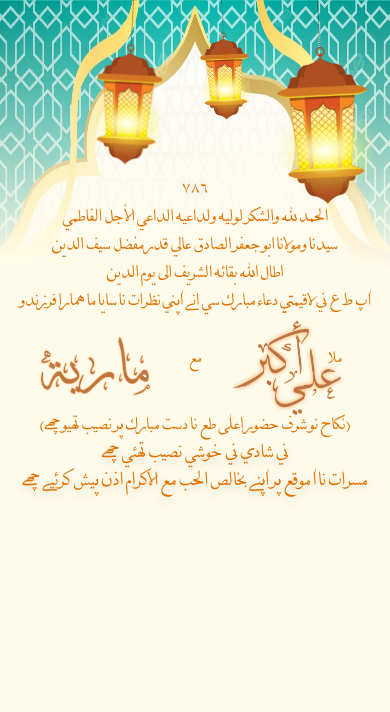
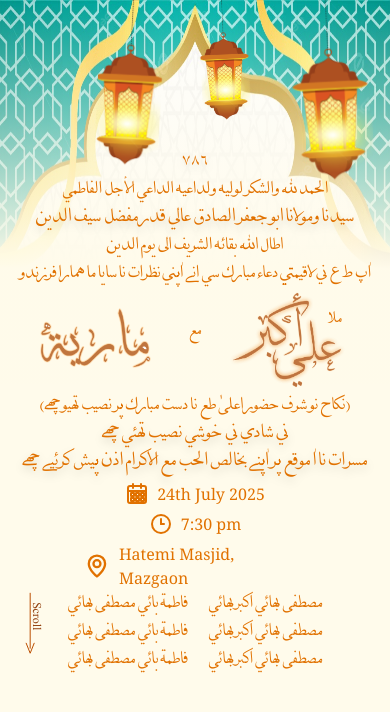
Before and after one commit to favorito26/wedding-card, a PHP site: page /?id=1 in a window 390 px wide. Shown: the top 712 px of the page. Run offline with PHP 8.4, Linux system fonts and the light colour scheme; data that the repository does not hold is empty; some libraries are stand-ins or nearby versions.

Commit message:
Refactor wedding invitation system: Replace index.html with index.php for dynamic guest handling, implement RSVP functionality, and update package names.

```diff
--- a/css/output.css
+++ b/css/output.css
@@ -5,18 +5,23 @@
   :root, :host {
     --font-sans: ui-sans-serif, system-ui, sans-serif, "Apple Color Emoji",
       "Segoe UI Emoji", "Segoe UI Symbol", "Noto Color Emoji";
+    --font-serif: ui-serif, Georgia, Cambria, "Times New Roman", Times, serif;
     --font-mono: ui-monospace, SFMono-Regular, Menlo, Monaco, Consolas, "Liberation Mono",
       "Courier New", monospace;
     --color-amber-50: oklch(98.7% 0.022 95.277);
     --color-amber-100: oklch(96.2% 0.059 95.617);
     --color-amber-600: oklch(66.6% 0.179 58.318);
+    --color-amber-700: oklch(55.5% 0.163 48.998);
+    --color-amber-900: oklch(41.4% 0.112 45.904);
     --color-amber-950: oklch(27.9% 0.077 45.635);
+    --color-white: #fff;
     --spacing: 0.25rem;
     --text-lg: 1.125rem;
     --text-lg--line-height: calc(1.75 / 1.125);
     --text-xl: 1.25rem;
     --text-xl--line-height: calc(1.75 / 1.25);
     --drop-shadow-lg: 0 4px 4px rgb(0 0 0 / 0.15);
+    --ease-in-out: cubic-bezier(0.4, 0, 0.2, 1);
     --default-font-family: var(--font-sans);
     --default-mono-font-family: var(--font-mono);
   }
@@ -173,17 +178,83 @@
   .absolute {
     position: absolute;
   }
+  .top-40 {
+    top: calc(var(--spacing) * 40);
+  }
   .right-12 {
     right: calc(var(--spacing) * 12);
+  }
+  .mt-3 {
+    margin-top: calc(var(--spacing) * 3);
   }
   .mt-8 {
     margin-top: calc(var(--spacing) * 8);
   }
-  .mt-10 {
-    margin-top: calc(var(--spacing) * 10);
-  }
   .mt-12 {
     margin-top: calc(var(--spacing) * 12);
+  }
+  .flex {
+    display: flex;
+  }
+  .table {
+    display: table;
+  }
+  .h-full {
+    height: 100%;
+  }
+  .w-full {
+    width: 100%;
+  }
+  .border-collapse {
+    border-collapse: collapse;
+  }
+  .transform {
+    transform: var(--tw-rotate-x,) var(--tw-rotate-y,) var(--tw-rotate-z,) var(--tw-skew-x,) var(--tw-skew-y,);
+  }
+  .resize {
+    resize: both;
+  }
+  .flex-col {
+    flex-direction: column;
+  }
+  .items-center {
+    align-items: center;
+  }
+  .justify-center {
+    justify-content: center;
+  }
+  .border {
+    border-style: var(--tw-border-style);
+    border-width: 1px;
+  }
+  .bg-amber-900 {
+    background-color: var(--color-amber-900);
+  }
+  .p-5 {
+    padding: calc(var(--spacing) * 5);
+  }
+  .text-center {
+    text-align: center;
+  }
+  .text-amber-600 {
+    color: var(--color-amber-600);
+  }
+  .text-white {
+    color: var(--color-white);
+  }
+  .underline {
+    text-decoration-line: underline;
+  }
+  .outline {
+    outline-style: var(--tw-outline-style);
+    outline-width: 1px;
+  }
+  .filter {
+    filter: var(--tw-blur,) var(--tw-brightness,) var(--tw-contrast,) var(--tw-grayscale,) var(--tw-hue-rotate,) var(--tw-invert,) var(--tw-saturate,) var(--tw-sepia,) var(--tw-drop-shadow,);
+  }
+  .ease-in-out {
+    --tw-ease: var(--ease-in-out);
+    transition-timing-function: var(--ease-in-out);
   }
 }
 @font-face {
@@ -216,7 +287,7 @@ body {
 }
 .writings {
   position: absolute;
-  top: calc(var(--spacing) * 44);
+  top: 148px;
   display: flex;
   width: 100%;
   flex-direction: column;
@@ -229,6 +300,7 @@ body {
   }
   font-family: 'alkanz';
   animation: fade-in linear 3s;
+  opacity: 1;
 }
 .invite-text {
   font-size: var(--text-xl);
@@ -263,8 +335,8 @@ body {
   position: absolute;
   top: calc(var(--spacing) * 0);
   right: calc(var(--spacing) * 6);
-  height: calc(var(--spacing) * 52);
-  width: calc(var(--spacing) * 24);
+  height: calc(var(--spacing) * 48);
+  width: calc(var(--spacing) * 20);
   object-fit: cover;
   animation: swing 1.2s ease-in-out infinite;
   transform-origin: top center;
@@ -289,6 +361,22 @@ body {
   animation: swing 1s ease-in-out infinite;
   transform-origin: top center;
 }
+article {
+  margin-top: calc(var(--spacing) * 1.5);
+  display: flex;
+  width: calc(var(--spacing) * 56);
+  align-items: center;
+  justify-content: center;
+  gap: calc(var(--spacing) * 2);
+  text-align: left;
+  font-family: var(--font-serif);
+}
+main {
+  display: flex;
+  gap: calc(var(--spacing) * 5);
+  font-size: var(--text-lg);
+  line-height: var(--tw-leading, var(--text-lg--line-height));
+}
 @keyframes swing {
   0% {
     transform: rotate(3deg);
@@ -307,6 +395,67 @@ body {
   100% {
     opacity: 1;
   }
+}
+#rsvpForm {
+  opacity: 0;
+}
+@keyframes arrow-bounce {
+  0%, 100% {
+    transform: translateY(0);
+  }
+  50% {
+    transform: translateY(6px);
+  }
+}
+.arrow-container {
+  position: absolute;
+  bottom: 10px;
+  display: flex;
+  align-items: center;
+  z-index: 50;
+  right: 75%;
+  animation: arrow-bounce 1s infinite;
+}
+.arrow {
+  color: var(--color-amber-700);
+}
+.arrow-text {
+  width: 80%;
+  font-size: 12px;
+  color: #92400e;
+  transform: rotate(90deg) translateX(-35px) translateY(15px);
+  transform-origin: left center;
+  margin: 0;
+}
+@property --tw-rotate-x {
+  syntax: "*";
+  inherits: false;
+}
+@property --tw-rotate-y {
+  syntax: "*";
+  inherits: false;
+}
+@property --tw-rotate-z {
+  syntax: "*";
+  inherits: false;
+}
+@property --tw-skew-x {
+  syntax: "*";
+  inherits: false;
+}
+@property --tw-skew-y {
+  syntax: "*";
+  inherits: false;
+}
+@property --tw-border-style {
+  syntax: "*";
+  inherits: false;
+  initial-value: solid;
+}
+@property --tw-outline-style {
+  syntax: "*";
+  inherits: false;
+  initial-value: solid;
 }
 @property --tw-blur {
   syntax: "*";
@@ -361,9 +510,20 @@ body {
   syntax: "*";
   inherits: false;
 }
+@property --tw-ease {
+  syntax: "*";
+  inherits: false;
+}
 @layer properties {
   @supports ((-webkit-hyphens: none) and (not (margin-trim: inline))) or ((-moz-orient: inline) and (not (color:rgb(from red r g b)))) {
     *, ::before, ::after, ::backdrop {
+      --tw-rotate-x: initial;
+      --tw-rotate-y: initial;
+      --tw-rotate-z: initial;
+      --tw-skew-x: initial;
+      --tw-skew-y: initial;
+      --tw-border-style: solid;
+      --tw-outline-style: solid;
       --tw-blur: initial;
       --tw-brightness: initial;
       --tw-contrast: initial;
@@ -377,6 +537,7 @@ body {
       --tw-drop-shadow-color: initial;
       --tw-drop-shadow-alpha: 100%;
       --tw-drop-shadow-size: initial;
+      --tw-ease: initial;
     }
   }
 }
--- /dev/null
+++ b/db.php
@@ -0,0 +1,14 @@
+<?php
+$host = "localhost";   // your database host
+$user = "root";        // database username
+$pass = "m260103c";            // database password
+$dbname = "invitations";   // database name
+
+// Create connection
+$db = new mysqli($host, $user, $pass, $dbname);
+
+// Check connection
+if($db->connect_error){
+    die("Database connection failed: " . $db->connect_error);
+}
+?>
--- a/index.html
+++ /dev/null
@@ -1,33 +0,0 @@
-<!DOCTYPE html>
-<html lang="en">
-
-<head>
-    <meta charset="UTF-8">
-    <meta name="viewport" content="width=device-width, initial-scale=1.0">
-    <link rel="stylesheet" href="css/output.css">
-    <title>wedding card</title>
-</head>
-
-<body>
-    <div class="fade-container">
-        <img src="./assets/tomb.jpg" class="tomb" alt="">
-    </div>
-    <img src="./assets/lantern.png" class="lantern" alt="">
-    <img src="./assets/lantern.png" class="lantern2" alt="">
-    <img src="./assets/lantern.png" class="lantern3" alt="">
-    <section class="writings">
-        <h1 class="invite-text">786</h1>
-        <p class="details-text"> الحمد لله والشكر لوليه ولداعيه الداعي الأجل الفاطمي</p>
-        <p class="details-text">سيدنا ومولانا ابو جعفر الصادق عالي قدر مفضل سيف الدين</p>
-        <p class="details-text">اطال الله بقائه الشريف الى يوم الدين</p>
-       <p class="details-text">اْثث ط ع ني لاقيمتي دعاء مبارك سي انسس اْثثني نظرات نا سايا ما همارا فرزندو</p>         <img src="./assets/dulhan.png" class="dulhan" alt="">
-        <img src="./assets/dulha.png" class="dulha" alt="">
-        <p class="mt-8">مع</p>
-        <p class="absolute right-12 mt-12">ملا</p>
-          <p class="details-text mt-10">(نكاح نو شرف حضور اعلْى طع نا دست مبارك ثثر نصيب تهيو ؛)</p>
-          <p class="invite-text">ني شادي ني خوشي نصيب تهئي ؛</p>
-          <p class="invite-text">مسرات نا اْ موقع ثثر اْثثنسس بخالص الحب مع الاكرام اذن ثثيش كرئيسس ؛</p>
-    </section>
-</body>
-
-</html>
--- /dev/null
+++ b/index.php
@@ -0,0 +1,231 @@
+<?php
+include 'db.php';
+
+$id = $_GET['id'];
+$q = $db->query("SELECT * FROM guests WHERE id=$id");
+$guest = $q->fetch_assoc();
+?>
+
+<!DOCTYPE html>
+<html lang="en">
+  <head>
+    <meta charset="UTF-8" />
+    <meta name="viewport" content="width=device-width, initial-scale=1.0" />
+    <link rel="stylesheet" href="css/output.css" />
+    <script src="https://cdnjs.cloudflare.com/ajax/libs/gsap/3.12.2/gsap.min.js"></script>
+    <script src="https://cdnjs.cloudflare.com/ajax/libs/gsap/3.12.2/ScrollTrigger.min.js"></script>
+    <title>wedding card</title>
+  </head>
+
+  <body>
+    <div class="fade-container">
+      <img src="./assets/tomb.jpg" class="tomb" alt="" />
+    </div>
+    <img src="./assets/lantern.png" class="lantern" alt="" />
+    <img src="./assets/lantern.png" class="lantern2" alt="" />
+    <img src="./assets/lantern.png" class="lantern3" alt="" />
+    <section class="writings">
+      <h1 class="invite-text">786</h1>
+      <p class="details-text">
+        الحمد لله والشكر لوليه ولداعيه الداعي الأجل الفاطمي
+      </p>
+      <p class="invite-text">
+        سيدنا ومولانا ابو جعفر الصادق عالي قدر مفضل سيف الدين
+      </p>
+      <p class="details-text">اطال الله بقائه الشريف الى يوم الدين</p>
+      <p class="details-text">
+        اْثث ط ع ني لاقيمتي دعاء مبارك سي انسس اْثثني نظرات نا سايا ما همارا
+        فرزندو
+      </p>
+      <img src="./assets/dulhan.png" class="dulhan" alt="" />
+      <img src="./assets/dulha.png" class="dulha" alt="" />
+      <p class="mt-8">مع</p>
+      <p class="absolute right-12 top-40">ملا</p>
+      <p class="details-text mt-12">
+        (نكاح نو شرف حضور اعلىْ طع نا دست مبارك ثثر نصيب تهيو ؛)
+      </p>
+      <p class="invite-text">ني شادي ني خوشي نصيب تهئي ؛</p>
+      <p class="invite-text">
+        مسرات نا اْ موقع ثثر اْثثنسس بخالص الحب مع الاكرام اذن ثثيش كرئيسس ؛
+      </p>
+      <article>
+        <svg
+          xmlns="http://www.w3.org/2000/svg"
+          viewBox="0 0 24 24"
+          width="24"
+          height="24"
+          fill="none"
+          stroke="currentColor"
+          stroke-width="2"
+          stroke-linecap="round"
+          stroke-linejoin="round"
+        >
+          <!-- outer calendar -->
+          <rect x="3" y="4" width="18" height="17" rx="2" ry="2" />
+          <!-- top bar -->
+          <line x1="3" y1="9" x2="21" y2="9" />
+          <!-- rings -->
+          <line x1="8" y1="2" x2="8" y2="6" />
+          <line x1="16" y1="2" x2="16" y2="6" />
+          <!-- a few date squares -->
+          <rect x="6" y="11" width="3" height="3" />
+          <rect x="11" y="11" width="3" height="3" />
+          <rect x="16" y="11" width="3" height="3" />
+          <rect x="6" y="16" width="3" height="3" />
+          <rect x="11" y="16" width="3" height="3" />
+          <rect x="16" y="16" width="3" height="3" />
+        </svg>
+        <p>24th July 2025</p>
+      </article>
+      <article>
+        <svg
+          xmlns="http://www.w3.org/2000/svg"
+          viewBox="0 0 24 24"
+          width="24"
+          height="24"
+          fill="none"
+          stroke="currentColor"
+          stroke-width="2"
+          stroke-linecap="round"
+          stroke-linejoin="round"
+        >
+          <!-- outer circle -->
+          <circle cx="12" cy="12" r="9"></circle>
+          <!-- hour hand -->
+          <line x1="12" y1="12" x2="12" y2="7"></line>
+          <!-- minute hand -->
+          <line x1="12" y1="12" x2="15" y2="12"></line>
+        </svg>
+        <p>7:30 pm</p>
+      </article>
+      <article>
+        <svg
+          xmlns="http://www.w3.org/2000/svg"
+          viewBox="0 0 24 24"
+          width="28"
+          height="28"
+          fill="none"
+          stroke="currentColor"
+          stroke-width="2"
+          stroke-linecap="round"
+          stroke-linejoin="round"
+        >
+          <!-- outer pin -->
+          <path d="M12 21s7-5.5 7-11a7 7 0 10-14 0c0 5.5 7 11 7 11z" />
+          <!-- center circle -->
+          <circle cx="12" cy="10" r="3" />
+        </svg>
+        <p>Hatemi Masjid, Mazgaon</p>
+      </article>
+
+      <main>
+        <p>فاطمة بائي مصطفى بهائي</p>
+        <p>مصطفى بهائي اكبر بهائي</p>
+      </main>
+      <main>
+        <p>فاطمة بائي مصطفى بهائي</p>
+        <p>مصطفى بهائي اكبر بهائي</p>
+      </main>
+      <main>
+        <p>فاطمة بائي مصطفى بهائي</p>
+        <p>مصطفى بهائي اكبر بهائي</p>
+      </main>
+      <div class="arrow-container">
+      <svg
+        class="arrow"
+        width="60"
+        height="80"
+        viewBox="0 0 60 160"
+        fill="none"
+        stroke="currentColor"
+        stroke-width="2"
+        stroke-linecap="round"
+      >
+        <!-- long tail -->
+        <line x1="30" y1="10" x2="30" y2="120" />
+
+        <!-- arrow head -->
+        <polyline points="22,110 30,130 38,110" />
+      </svg>
+      <p class="arrow-text">Scroll</p>
+      </div>
+    </section>
+    <form
+      class="w-full h-full flex flex-col justify-center items-center text-center text-amber-600"
+      action="rsvp.php"
+      method="post"
+      id="rsvpForm"
+    >
+      <main>Please give us your valuable RSVP</main>
+      <button type="submit" class="bg-amber-900 text-white p-5 mt-3">
+        Inshaallah I will attend
+      </button>
+      <button type="submit" class="bg-amber-900 text-white p-5 mt-3">
+        We are there by our heart, Mubarak mohannah
+      </button>
+    </form>
+
+    <script>
+      gsap.registerPlugin(ScrollTrigger);
+
+      let textHidden = false;
+
+      function hideText() {
+        if (textHidden) return;
+        textHidden = true;
+
+        gsap.to(".writings", {
+          opacity: 0,
+          y: -40,
+          duration: 1,
+          ease: "power2.out",
+        });
+
+        gsap.fromTo(
+          "#rsvpForm",
+          { opacity: 0, y: 40 },
+          { opacity: 1, y: 0, duration: 1, ease: "power2.out", delay: 0.2 }
+        );
+      }
+
+      function showText() {
+        if (!textHidden) return;
+        textHidden = false;
+
+        gsap.to(".writings", {
+          opacity: 1,
+          y: 0,
+          duration: 1,
+          ease: "power2.out",
+        });
+
+        gsap.to("#rsvpForm", {
+          opacity: 0,
+          y: 40,
+          duration: 1,
+          ease: "power2.out",
+        });
+      }
+
+      window.addEventListener("wheel", (e) => {
+        if (e.deltaY > 0) {
+          hideText(); // scroll down
+        } else {
+          showText(); // scroll up
+        }
+      });
+
+      window.addEventListener("touchmove", (e) => {
+        let touch = e.touches[0];
+        if (!this.lastTouch) this.lastTouch = touch.clientY;
+
+        if (touch.clientY < this.lastTouch) {
+          hideText(); // swipe up (scroll down)
+        } else {
+          showText(); // swipe down
+        }
+        this.lastTouch = touch.clientY;
+      });
+    </script>
+  </body>
+</html>
```
Also changed, not shown: admin.php (added, +26 -0 lines), css/input.css (+48 -2 lines), rsvp.php (added, +10 -0 lines), assets/calendar.svg (added), package-lock.json.
